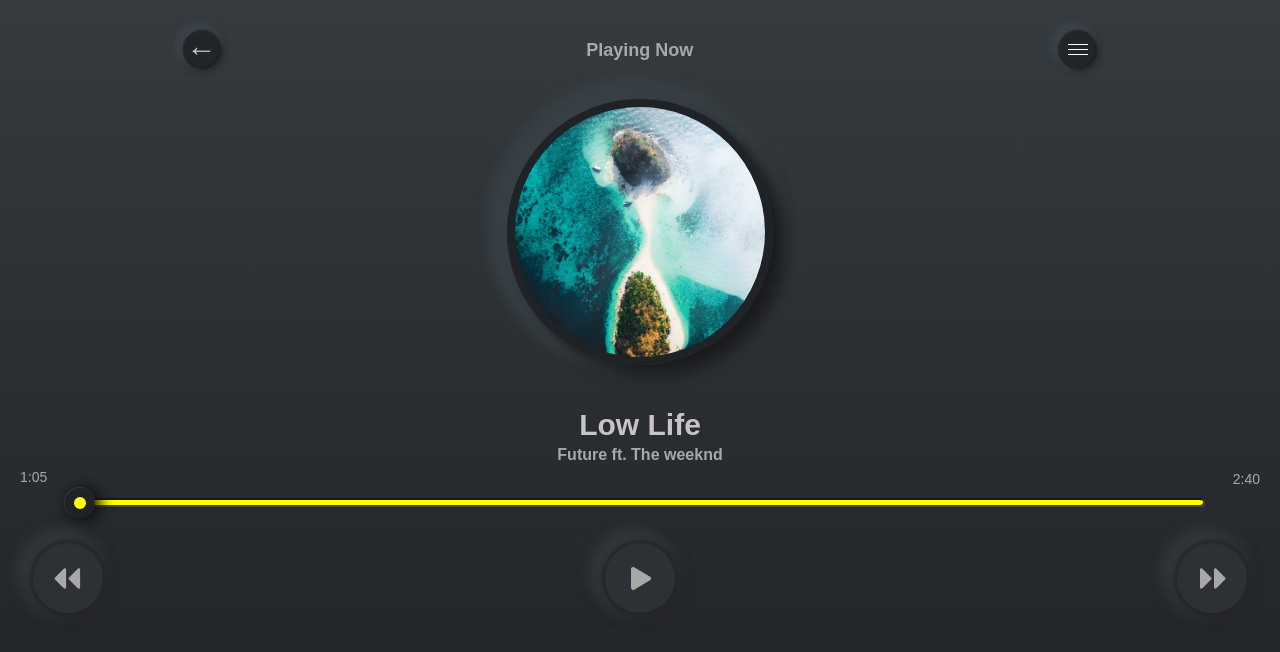
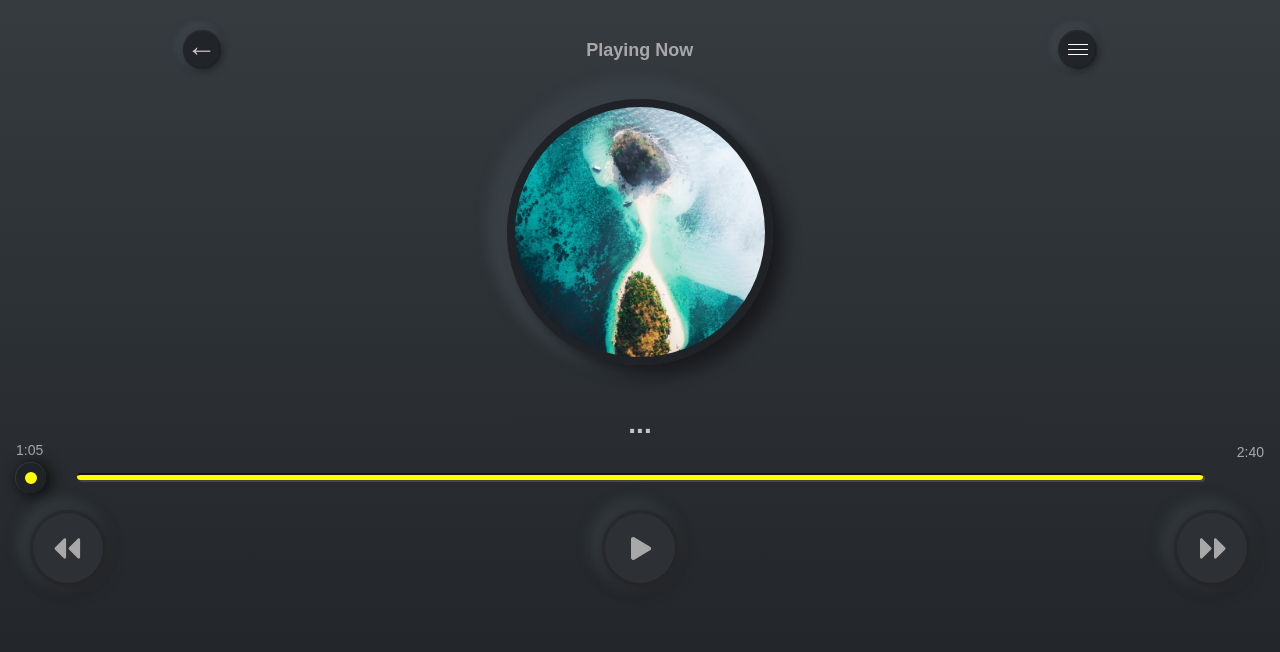
Before and after one commit to ashish8796/react-music-player, a React (Create React App) app: page /player in a window 1280 px wide. Shown: the top 652 px of the page. Built offline with nearby package versions, Linux system fonts and the light colour scheme; a web font is replaced by a local one.

Commit message:
Trying to work with seek in the player

```diff
--- a/src/Components/PlayerUI.js
+++ b/src/Components/PlayerUI.js
@@ -1,57 +1,115 @@
+/* eslint-disable no-undef */
+/* eslint-disable no-lone-blocks */
+/* eslint-disable no-fallthrough */
+/* eslint-disable default-case */
 import React, { useState, useRef, useEffect } from "react";
 import { FontAwesomeIcon } from "@fortawesome/react-fontawesome";
 import { faPlay, faPause, faCaretLeft, faCaretRight } from "@fortawesome/free-solid-svg-icons";
 import { useSelector } from "react-redux";
+import convertSecToMin from "../utils/changeTime";
+
 
 export default function PlayerUI() {
   const [songControl, setSongControl] = useState(true);
   const [currentSongID, setCurrentSongID] = useState("");
-  const [songSrc, setSongSrc] = useState("")
-  const {
-    currentSong: songId,
-    songsUrl: songsArr
-  } = useSelector(state => state);
+  const [songSrc, setSongSrc] = useState("");
+  const [songName, setSongName] = useState("");
+  const { currentSong: songId, songsUrl: songsArr } = useSelector(state => state);
   const playing = useRef();
+  const increasingTime = useRef();
+  const decreasingTime = useRef();
+  const progressBar = useRef();
+
+  const changeSongName = (songId) => {
+    const currentSong = songsArr.filter(url => songId == url.id)[0];
+    const name = currentSong.name.slice(0, 20);
+    setSongName(name);
+  }
 
   useEffect(() => {
-    const currentSongUrl = songsArr.length > 0 && songsArr.filter(url => songId == url.id)[0].url;
-    setSongSrc(currentSongUrl);
+    if (songsArr.length > 0) {
+      const currentSong = songsArr.filter(url => songId == url.id)[0];
+      const url = currentSong.url;
+      changeSongName(songId);
+      setSongSrc(url);
+    }
     setCurrentSongID(songId);
+
+    // progressBar.current.addEventListener("dblclick", (e) => {
+    //   console.log(e.target);
+    // })
   }, [])
 
   useEffect(() => {
     if (playing.current) {
       playing.current.play();
     }
-  }, [currentSongID])
+  }, [currentSongID]);
+
+  const handleProgressBar = () => {
+  };
+
 
   const handlePlayPause = (e) => {
     const song = e.target.children[0];
     song.paused ? song.play() : song.pause();
     playing.current = song;
-    setSongControl(!songControl);
+    songControl ? setSongControl(false) : setSongControl(true);
+  };
+
+  const changeSong = (type) => {
+    const index = songsArr.findIndex(item => item.id == currentSongID);
+    console.log(index);
+    let songId, songUrl;
+
+    switch (type) {
+
+      case "nextSong": {
+        songId = songsArr[(index < songsArr.length - 1) ? (index + 1) : (songsArr.length - (index + 1))].id;
+        songUrl = songsArr[(index < songsArr.length - 1) ? (index + 1) : (songsArr.length - (index + 1))].url;
+
+      };
+        break;
+      case "previousSong": {
+        songId = songsArr[(index < 1) ? ((songsArr.length - 1) - index) : (index - 1)].id;
+        songUrl = songsArr[(index < 1) ? ((songsArr.length - 1) - index) : (index - 1)].url;
+      }
+    }
+    if (playing.current) playing.current.pause();
+    setCurrentSongID(songId);
+    changeSongName(songId);
+    setSongSrc(songUrl);
   }
 
   const handleNextSong = (e) => {
-    const index = songsArr.findIndex(item => item.id == currentSongID);
-    const nextSongId = songsArr[index + 1].id;
-    const songUrl = songsArr[index + 1].url;
-    console.log({ index, nextSongId, songUrl })
-    playing.current.pause();
-    setCurrentSongID(nextSongId);
-    setSongSrc(songUrl);
-    setSongControl(false);
+    changeSong("nextSong");
   }
 
   const handlePreviousSong = (e) => {
-    const index = songsArr.findIndex(item => item.id == currentSongID);
-    const previousSongId = songsArr[index - 1].id;
-    const songUrl = songsArr[index - 1].url;
-    console.log({ index, previousSongId, songUrl })
-    playing.current.pause();
-    setCurrentSongID(previousSongId);
-    setSongSrc(songUrl);
-    setSongControl(false);
+    changeSong("previousSong");
+  }
+
+  const handleAudioEnded = () => {
+    setSongControl(true);
+  };
+
+  const handleTimeUpdate = (e) => {
+    const duration = e.target.duration;
+    increasingTime.current.innerText = convertSecToMin(e.target.currentTime)
+    decreasingTime.current.innerText = convertSecToMin(duration - e.target.currentTime)
+
+    if (duration > 0) {
+      document.querySelector(".indicator").style.left = ((e.target.currentTime / duration) * 100) + "%";
+    }
+  };
+
+  const handleMetaData = (e) => {
+    const songDuration = e.target.duration;
+    decreasingTime.current.innerText = convertSecToMin(songDuration);
+  }
+
+  const handleDrag = (e) => {
+    console.log(e.target);
   }
 
   return (
@@ -81,19 +139,29 @@ export default function PlayerUI() {
         </article>
 
         <article className="song-name">
-          <p>Low Life</p>
-          <p className="description">
-            Future ft. The weeknd
-          </p>
+          <p>{songName}...</p>
         </article>
 
         <article className="song-progress">
           <div className="dis-time">
-            <p className="increasing-time">1:05</p>
-            <p className="decreasing-time">2:40</p>
+            <p className="increasing-time" ref={increasingTime}>1:05</p>
+            <p className="decreasing-time" ref={decreasingTime}>2:40</p>
           </div>
-          <div className="indicator">
-            <div className="inside"></div>
+          <div className="progress-amount">
+            <div
+              className="indicator"
+              onTouchMove={(e) => {
+                // console.log("TouchMove Working");
+                const indicator = e.target.parentNode;
+                console.log(e.changedTouches[0].pageX);
+                var touches = e.changedTouches;
+                if (touches[0].pageX > 335) console.log("Length Completed")
+                if (touches[0].pageX > 335) {
+                }
+                // indicator.style.left = "10%"
+              }}>
+              <div className="inside"></div>
+            </div>
           </div>
           <div className="progress-bar"></div>
         </article>
@@ -109,7 +177,12 @@ export default function PlayerUI() {
           </div>
           <div className={`button-cover ${!songControl && "play"}`}>
             <div className="proxy-btn" id={currentSongID} onClick={handlePlayPause}>
-              <audio src={songSrc} type="audio/mp3" />
+              <audio
+                src={songSrc}
+                type="audio/mp3"
+                onEnded={handleAudioEnded}
+                onTimeUpdate={handleTimeUpdate}
+                onLoadedMetadata={handleMetaData} />
             </div>
             <button className="play-pause" >
               {songControl ? <p><FontAwesomeIcon icon={faPlay} /></p> : <p><FontAwesomeIcon icon={faPause} /></p>}
--- a/src/scss/PlayerUI.scss
+++ b/src/scss/PlayerUI.scss
@@ -87,7 +87,7 @@ body {
 
 .song-name {
   margin-top: 10px;
-  font-size: 30px;
+  font-size: 28px;
   font-weight: 700;
   color: #c9c4c4;
   p {
@@ -104,7 +104,8 @@ body {
 
 .song-progress {
   width: 100%;
-  position: relative;
+  display: flex;
+  flex-direction: column;
 
   .dis-time {
     display: flex;
@@ -112,21 +113,27 @@ body {
     justify-content: space-between;
     font-size: 14px;
     color: #a9a8a8;
-    margin-bottom: 10px;
+    margin-bottom: 5px;
   }
 
   .increasing-time {
-    margin-left: 20px;
+    margin-left: 16px;
   }
 
   .decreasing-time {
-    margin: 2px 20px;
+    margin: 2px 16px;
+  }
+
+  .progress-amount {
+    position: relative;
+    width: 82.5%;
+    height: 7px;
   }
 
   .indicator {
     position: absolute;
-    left: 5%;
-    top: 42%;
+    margin-left: 15px;
+    top: -4px;
     border-radius: 50%;
     border-left: 1px solid #373434;
     border-top: 1px solid #373434;
@@ -145,7 +152,7 @@ body {
     border-top: 2px solid #161515;
     height: 5px;
     background-color: yellow;
-    margin: 5px auto;
+    margin: 0 auto;
     border-radius: 5px;
     box-shadow: 2px 2px 0px 0px #474545;
   }
--- /dev/null
+++ b/src/utils/changeTime.js
@@ -0,0 +1,6 @@
+export default function convertSecToMin(secs) {
+  const mins = Math.floor(secs / 60);
+  let remaingSec = Math.floor(secs) % 60;
+
+  return secs <= 59 ? (remaingSec < 10 ? mins + ":0" + Math.floor(secs) : mins + ":" + Math.floor(secs)) : (remaingSec < 10 ? mins + ":0" + remaingSec : mins + ":" + remaingSec);
+}
```
